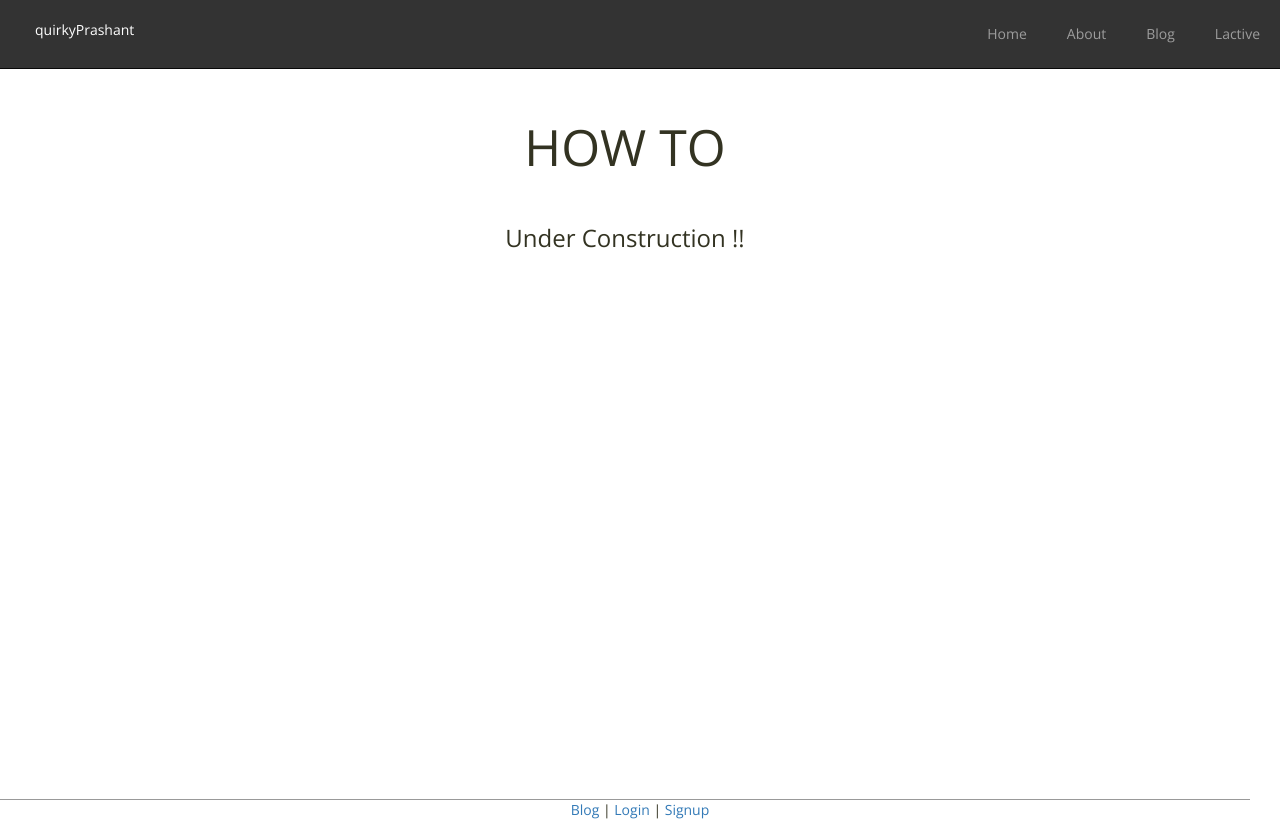
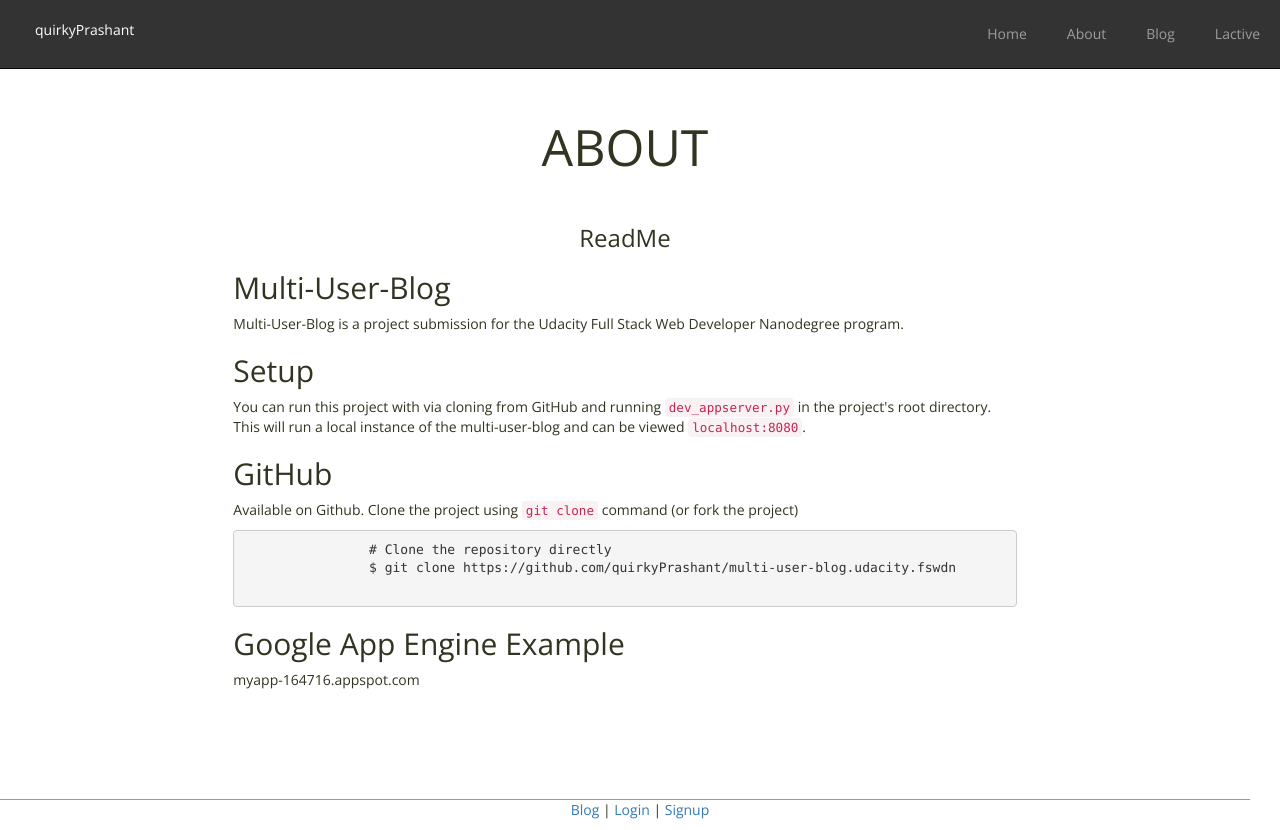
Before and after one commit to prashant-khatiwada/udacity-fswdn-multi_user_blog, a Python web app: template templates/about.html in a window 1280 px wide. Run offline with Jinja, Linux system fonts and the light colour scheme; the template is opened without the code that fills it: most values are stand-ins (such as "Sample title", 1, 10 or a date in 2020); some libraries are stand-ins or nearby versions.

Commit message:
Likes/s and Comment/s Updates
- [Fixed] Comment Layout
- [Fixed] Login Behaviour on EditPost, and NewPost page
- [Added] [Fixed] About Seciton with Basic Readme
- [Added] [Broken] Basic Editor Funtion
- [Broken] Like Button Always redirects to a blog
- [Feature Deleted] Number of Comments Button/Icon
- [Fixed] HTML formatting for various pages

```diff
--- a/main.py
+++ b/main.py
@@ -373,6 +373,7 @@ class DeletePost(Handler):
             delete_value = Post.get_by_id(int(post_id), parent=blog_key())
             if delete_value:
                 delete_value.delete()
+                time.sleep(0.2)
                 return self.redirect("/blog")
             else:
                 return self.error(404)
--- a/templates/about.html
+++ b/templates/about.html
@@ -5,20 +5,30 @@
 <li><a href="/l{{userstatus}}" data-scroll>L{{userstatus}}</a></li>
 {% endblock %}
 {% block content %}
-<div class="row">
-	<div class="col-md-12">
-		<h1>How To</h1>
-	</div>
-	<div class="col-md-12">
+<div class="col-md-12">
+	<h1>About</h1>
+</div>
+<div class="col-md-8 col-md-offset-2">
 		<br>
-		<h3 class="text-center"> Under Construction !!</h3>
-	</div>
+		<h3 class="text-center"> ReadMe</h3>
+		<h2> Multi-User-Blog </h2>
 
+		<p> Multi-User-Blog is a project submission for the Udacity Full Stack Web Developer Nanodegree program.
+		</p> <h2>
+		Setup
+	</h2>
+	<p>You can run this project with via cloning from GitHub and running <code>dev_appserver.py</code> in the project's root directory. This will run a local instance of the multi-user-blog and can be viewed <code>localhost:8080</code>.</p>
+	<h2>
+		GitHub
+	</h2>
+	<p>Available on Github. Clone the project using <code>git clone</code> command (or fork the project)</p>
+	<pre>
+		# Clone the repository directly
+		$ git clone https://github.com/quirkyPrashant/multi-user-blog.udacity.fswdn
+	</pre>
+	<h2>
+		Google App Engine Example
+	</h2>
+	<p>myapp-164716.appspot.com</p>
 </div>
-
-
-
-
-
-
 {% endblock %}
--- a/templates/base.html
+++ b/templates/base.html
@@ -27,7 +27,7 @@
 					<span class="icon-bar"></span>
 					<span class="icon-bar"></span>
 				</button>
-				<p href="/front" class="logo header">quirkyPrashant</p>
+				<p class="logo header">quirkyPrashant</p>
 			</div>
 			<div class="collapse navbar-collapse" id="mainNavbar">
 				<ul class="nav navbar-right navbar-nav">
--- a/templates/deletepost.html
+++ b/templates/deletepost.html
@@ -1,4 +1,7 @@
 {% extends "base.html" %}
+{% block navbar %}
+<li><a href="/logout" data-scroll>Logout</a></li>
+{% endblock %}
 {% block content %}
 
 
--- a/templates/permalink.html
+++ b/templates/permalink.html
@@ -8,17 +8,11 @@
 	<div class="btn-group pull-right" id="post_btns">
 		<a  type="button" method="get" class="btn btn-default" href="/blog/editpost/{{post.key().id()}}">Edit</a>
 		<a  type="button" class="btn btn-danger" href="/blog/deletepost/{{post.key().id()}}">Delete</a>
-		<a  type="button" method="get" class="btn btn-default" href="/blog/postcomment/{{post.key().id()}}">Comment</a>
-
 	</div>
 </div>
 
 {{post.render() | safe}}
 
-<div class="col-md-12">
-	<br>
-	<p class="">{{post.render() | safe}}</p>
-</div>
 <div>
 	{% for c in comments %}
 	{{c.render() | safe}}
```
Also changed, not shown: templates/comment.html (+22 -16 lines), templates/editpost.html (+11 -8 lines), templates/newpost.html (+11 -7 lines), templates/postcomment.html (+17 -4 lines), 1 other file.
